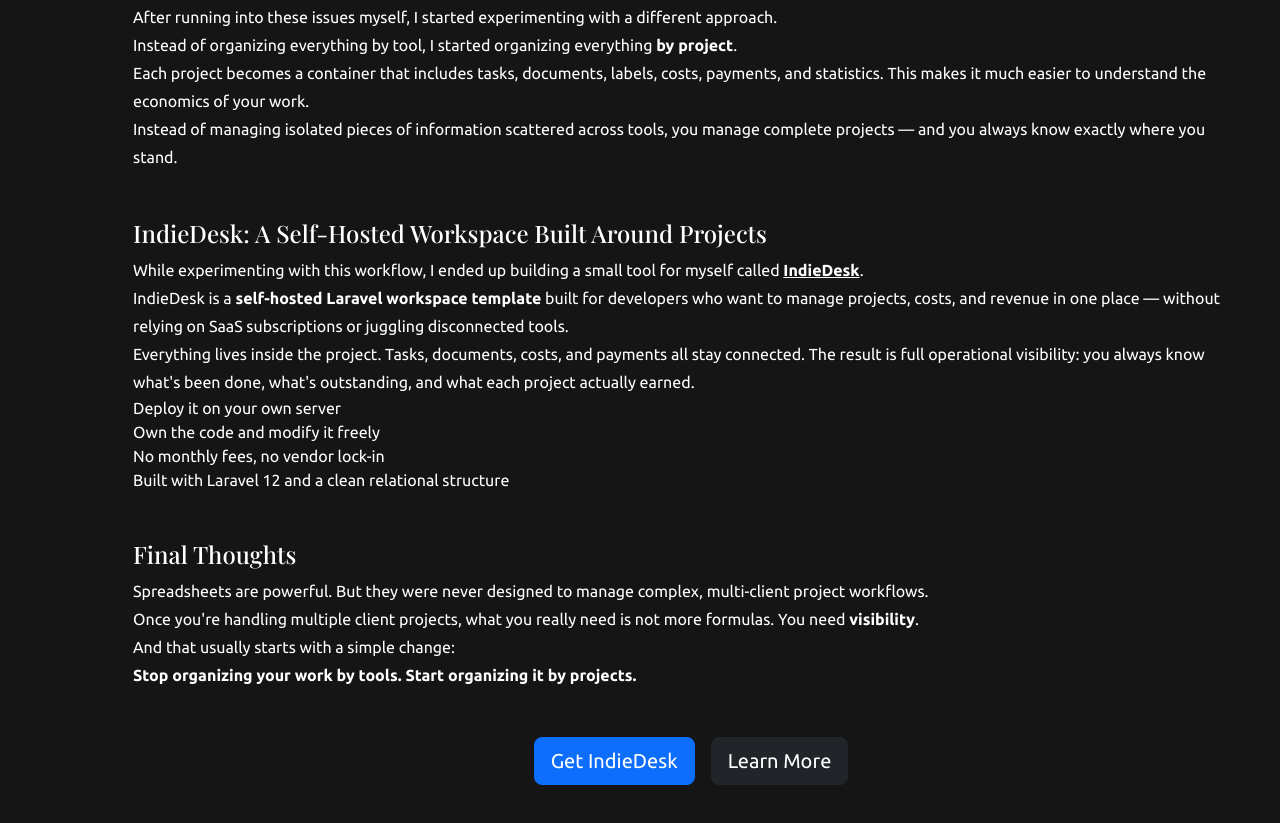
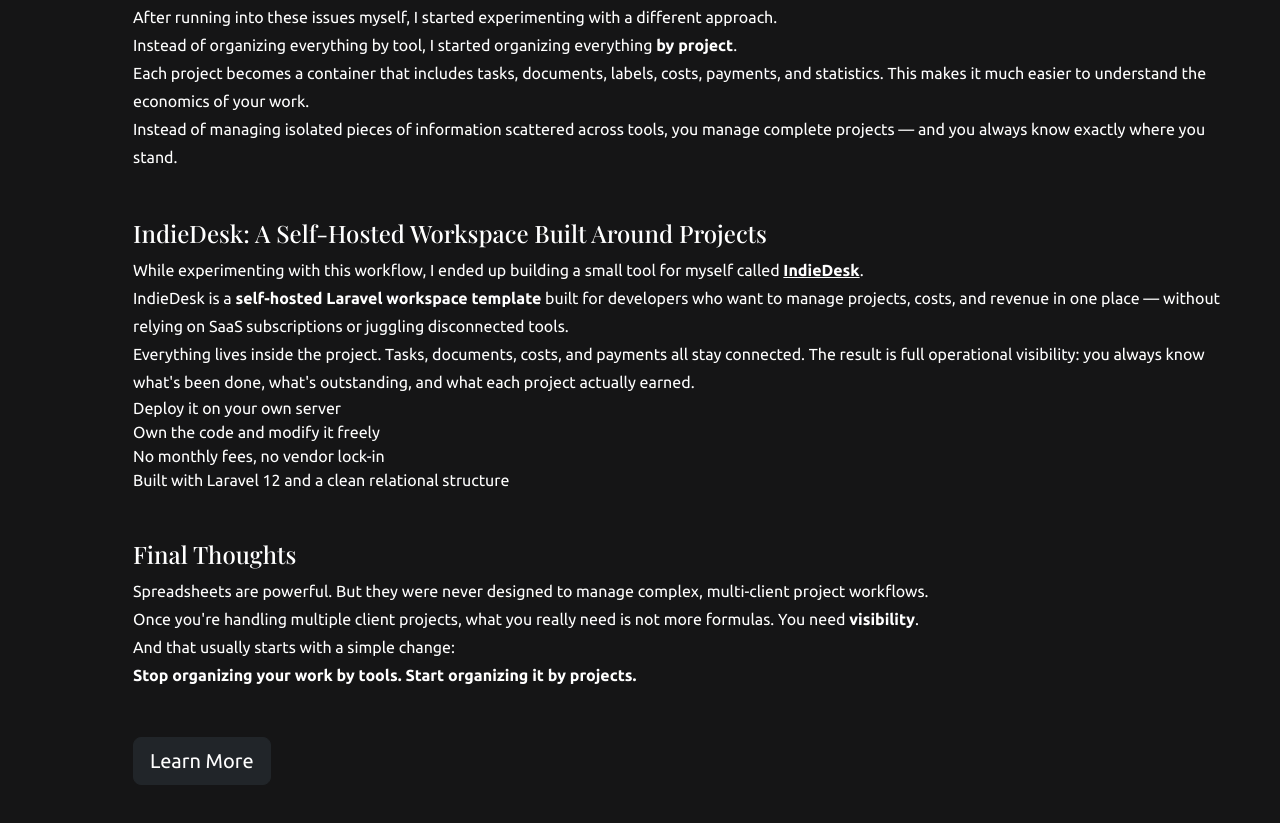
Before and after one commit to eugeniogiusti/eugeniogiusti.github.io, a plain HTML site: page assets/blog/spreadsheets-multiple-projects.html in a window 1280 px wide. Shown: the part 1730-2553 px from the top of the page. Drawn offline with nearby package versions, Linux system fonts and the light colour scheme; a web font is replaced by a local one.

Commit message:
updated blog posts

```diff
--- a/assets/blog/spreadsheets-multiple-projects.html
+++ b/assets/blog/spreadsheets-multiple-projects.html
@@ -224,12 +224,6 @@
   </p>
 </div>
 
-<div class="d-flex flex-wrap gap-3 justify-content-center mt-5">
-  <a href="https://eugeniogiusti.gumroad.com/l/indiedesk"
-     target="_blank"
-     class="btn btn-primary btn-lg">
-    Get IndieDesk
-  </a>
 
   <a href="https://indiedesk.link/"
      target="_blank"
```
Also changed, not shown: assets/blog/indiedesk.html (+0 -7 lines).
